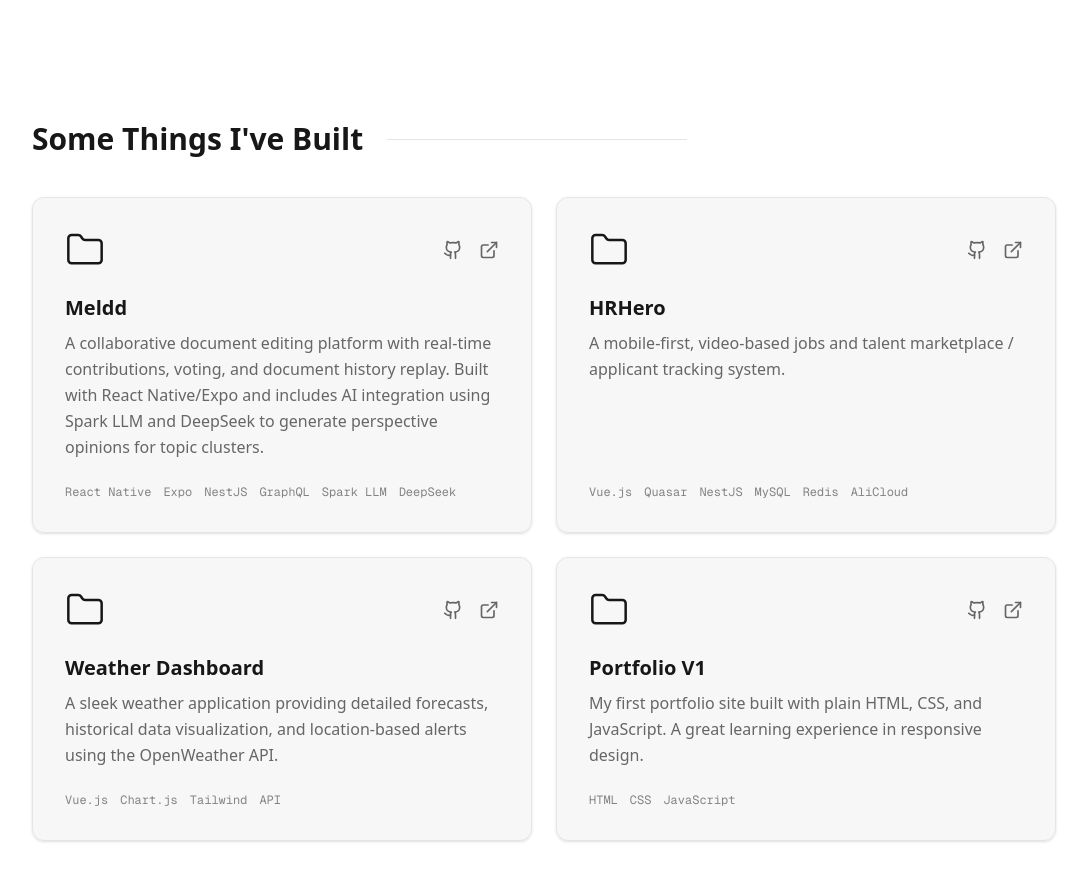
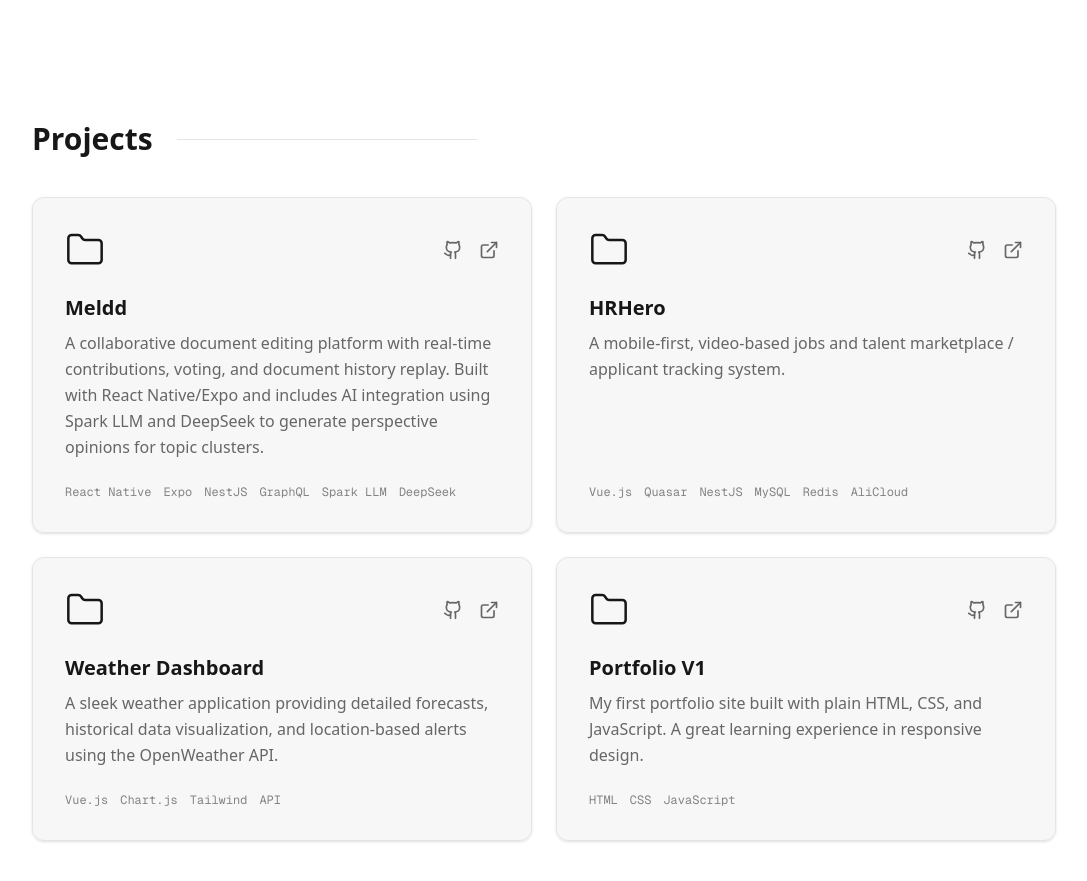
Before and after one commit to leotaozeng/leozeng.tech, a Next.js app: page / in a window 1280 px wide. Shown: the part 1980-2861 px from the top of the page, without its empty margins (96-1183 px from the left). Built offline with nearby package versions, Linux system fonts and the light colour scheme.

Commit message:
fix: update section title in Projects component

```diff
--- a/src/components/Projects.tsx
+++ b/src/components/Projects.tsx
@@ -50,7 +50,7 @@ const Projects = () => {
           className="flex items-center mb-10"
         >
           <h2 className="text-3xl font-bold text-foreground whitespace-nowrap">
-            Some Things I&apos;ve Built
+            Projects
           </h2>
           <div className="h-px bg-border w-full ml-6 max-w-[300px]"></div>
         </motion.div>
```
